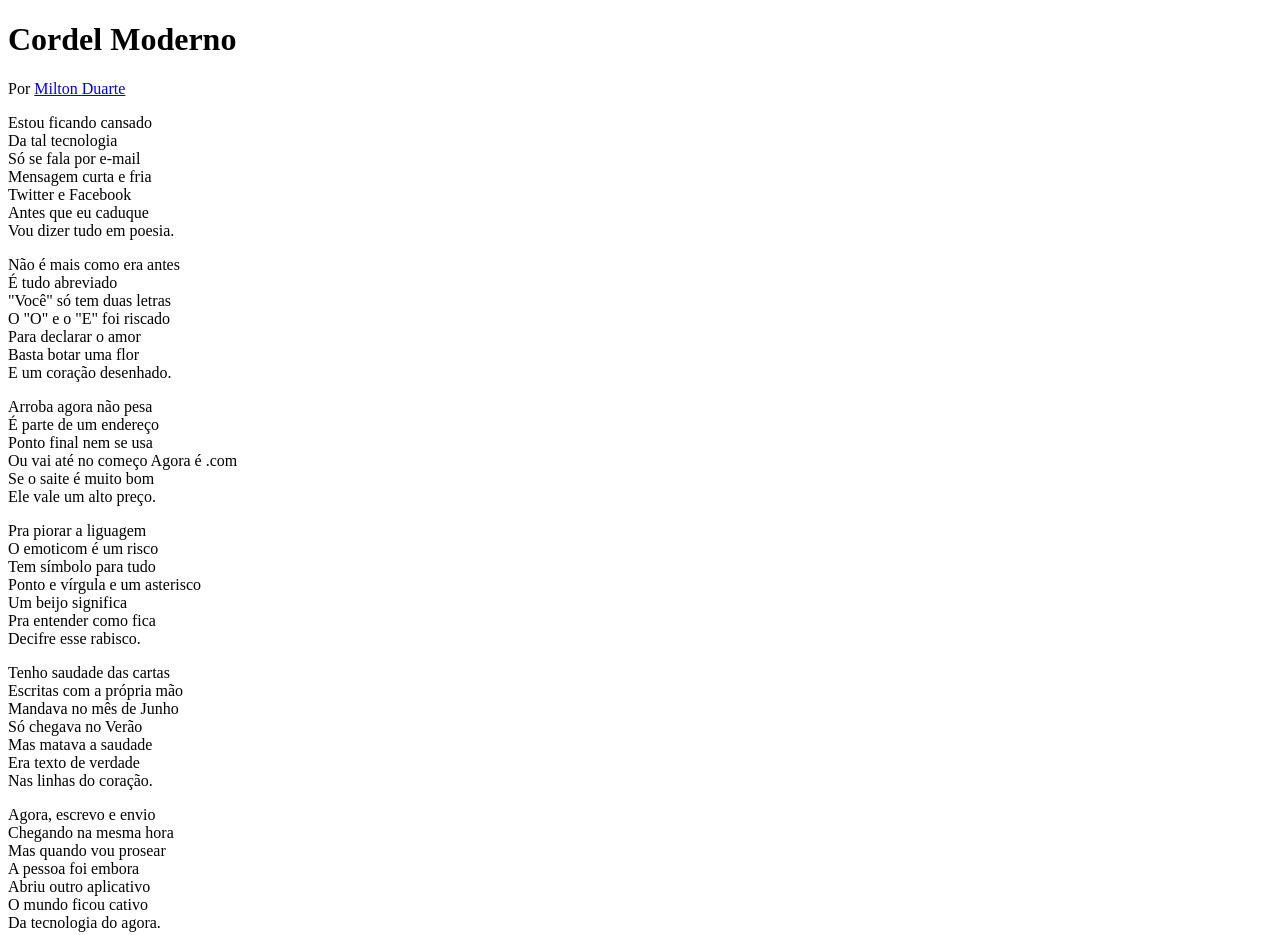
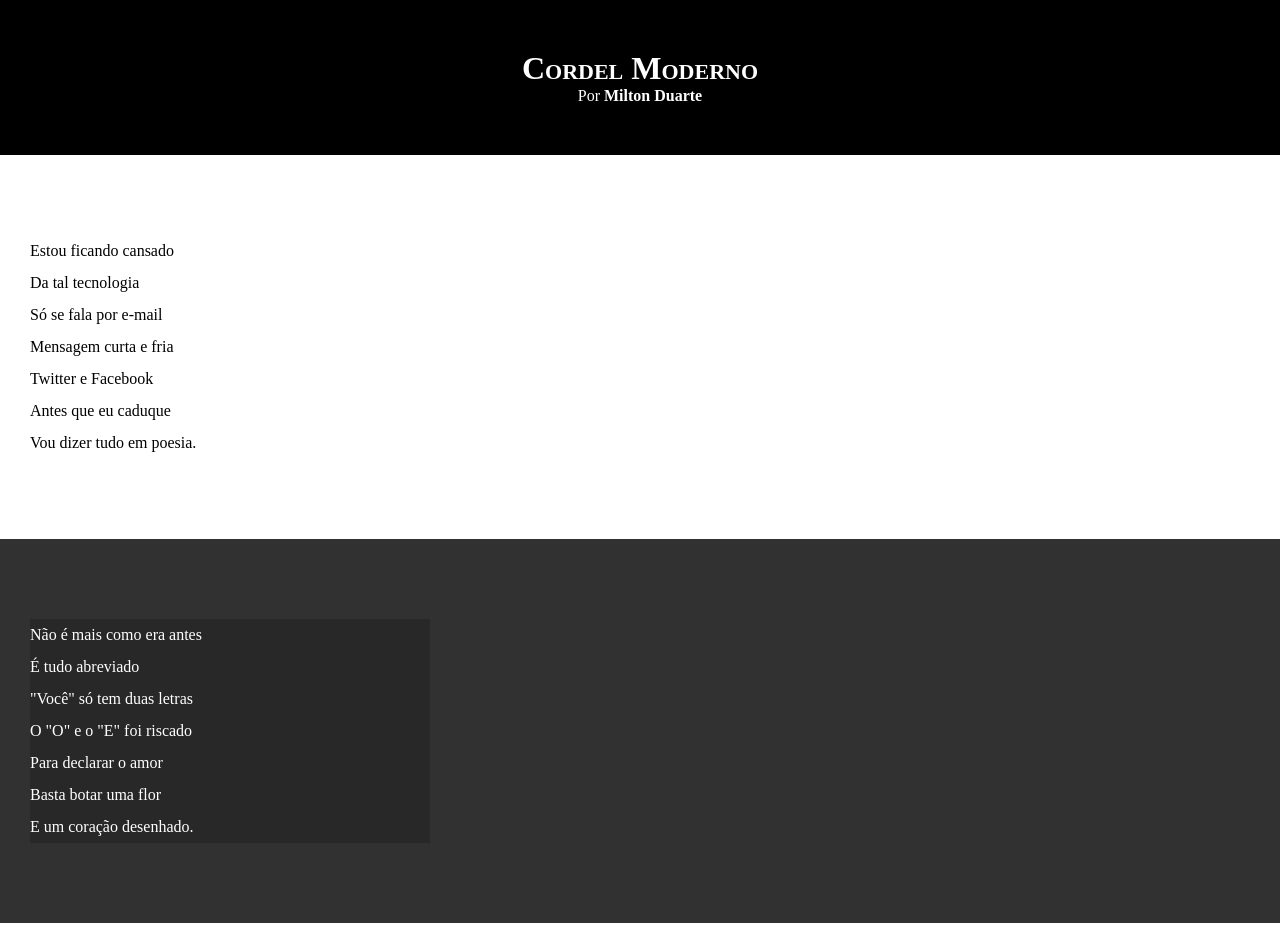
Before and after one commit to lipegmoreira/html-css, a plain HTML site: page desafios/index.html in a window 1280 px wide. Shown: the top 935 px of the page. Drawn offline with Linux system fonts and the light colour scheme.

Commit message:
Atualizando estilos de textos e blocos

```diff
--- a/desafios/estilo/style.css
+++ b/desafios/estilo/style.css
@@ -1 +1,65 @@
 @charset "UTF-8";
+
+* {
+    margin: 0px;
+    padding: 0px;
+}
+
+html, body {
+    min-height: 100vh;
+    background-color: darkgray;
+}
+
+header {
+    background-color: black;
+    color: white;
+    text-align: center;
+}
+
+header > h1{
+    padding-top: 50px;
+    font-variant: small-caps;
+}
+
+header > p {
+    padding-bottom: 50px;
+}
+
+header a, footer a {
+    color: white;
+    text-decoration: none;
+    font-weight: bolder;
+}
+
+header a:hover, footer a:hover {
+    text-decoration: underline;
+}
+
+section {
+    line-height: 2em;
+    padding-top: 10vh;
+    padding-bottom: 10vh;
+    padding-left: 30px;
+}
+
+section.normal {
+    background-color: white;
+    color: black;
+}
+
+section.imagem {
+    background-color: rgb(49, 49, 49);
+    color: white;
+}
+
+section.imagem > p {
+    width: 400px;
+    background-color: rgba(0, 0, 0, 0.185);
+}
+
+footer {
+    background-color: black;
+    text-align: center;
+    color: white;
+    padding: 10px;
+}
--- a/desafios/index.html
+++ b/desafios/index.html
@@ -13,7 +13,7 @@
         <p>Por <a href="https://www.recantodasletras.com.br/poesias/3186743" target="_blank">Milton Duarte</a></p>
     </header>
 
-    <section>
+    <section class="normal">
         <p>
             Estou ficando cansado <br>
             Da tal tecnologia <br>
@@ -26,7 +26,7 @@
     </section>
 
 
-    <section>
+    <section class="imagem">
         <p>
             Não é mais como era antes <br>
             É tudo abreviado <br>
@@ -40,7 +40,7 @@
 
 
 
-    <section>
+    <section class="normal">
         <p>
             Arroba agora não pesa <br>
             É parte de um endereço <br>
@@ -64,7 +64,7 @@
 
 
 
-    <section>
+    <section class="imagem">
         <p>
             Tenho saudade das cartas <br>
             Escritas com a própria mão <br>
@@ -77,7 +77,7 @@
     </section>
 
 
-    <section>
+    <section class="normal">
         <p>
             Agora, escrevo e envio <br>
             Chegando na mesma hora <br>
```
